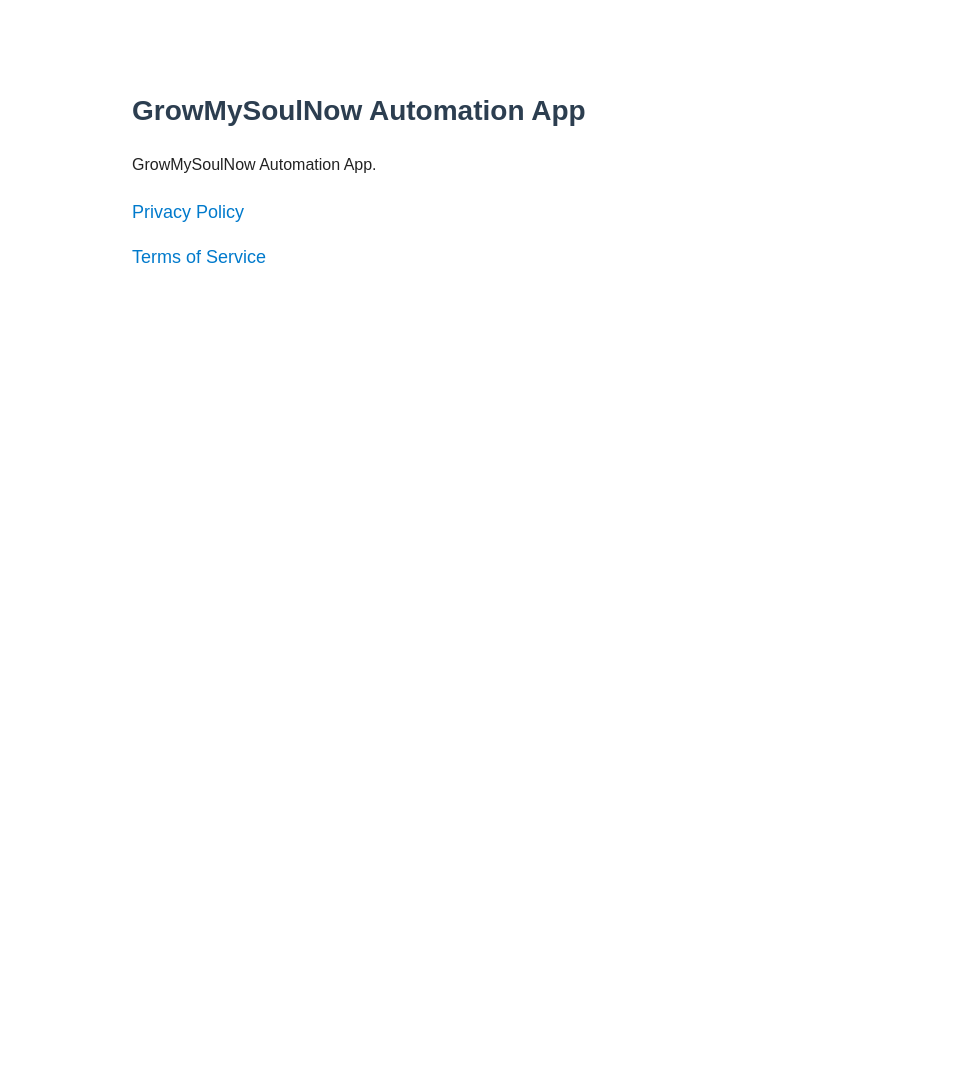
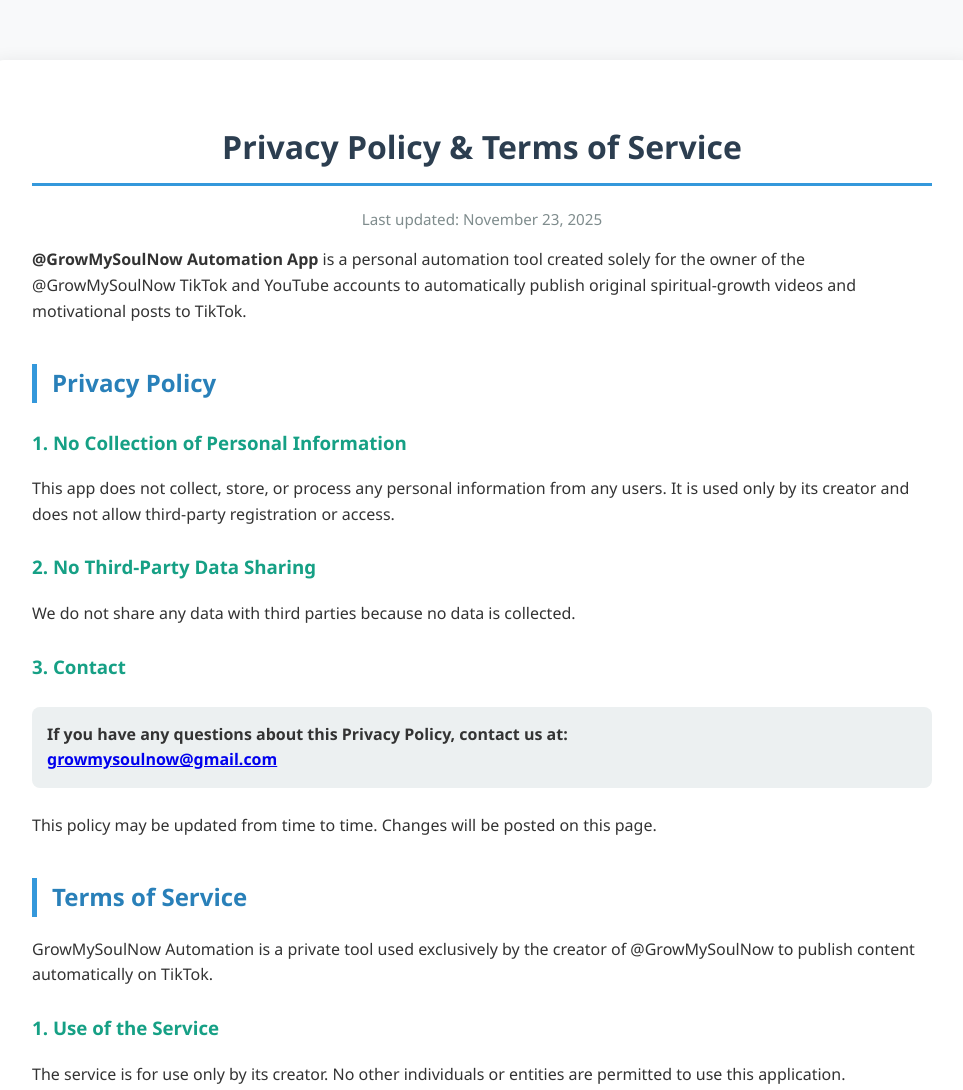
Before and after one commit to growmysoulnow/growmysoulnow.github.io, a plain HTML site: page index.html in a window 1280 px wide. Shown: the top 1090 px of the page, without its empty margins (158-1121 px from the left). Before the commit the page ends 800 px from the top, so only its background shows below. Drawn offline with Linux system fonts and the light colour scheme.

Commit message:
Update index.html

```diff
--- a/index.html
+++ b/index.html
@@ -1,45 +1,119 @@
 <!DOCTYPE html>
 <html lang="en">
 <head>
-    <meta charset="UTF-8" />
-    <meta name="viewport" content="width=device-width, initial-scale=1.0" />
-    <title>GrowMySoulNow</title>
-
+    <meta charset="UTF-8">
+    <meta name="viewport" content="width=device-width, initial-scale=1.0">
+    <title>Privacy Policy & Terms of Service – @GrowMySoulNow Automation App</title>
     <style>
         body {
-            font-family: Arial, sans-serif;
-            max-width: 700px;
-            margin: 50px auto;
+            font-family: 'Segoe UI', Tahoma, Geneva, Verdana, sans-serif;
+            line-height: 1.6;
+            color: #333;
+            background-color: #f8f9fa;
+            margin: 0;
             padding: 20px;
-            line-height: 1.6;
-            color: #222;
+        }
+        .container {
+            max-width: 900px;
+            margin: 40px auto;
+            background: #ffffff;
+            padding: 40px;
+            border-radius: 12px;
+            box-shadow: 0 4px 20px rgba(0,0,0,0.1);
         }
         h1 {
+            text-align: center;
             color: #2c3e50;
-            font-size: 28px;
+            border-bottom: 3px solid #3498db;
+            padding-bottom: 10px;
         }
-        a {
-            color: #007acc;
-            text-decoration: none;
-            font-size: 18px;
+        h2 {
+            color: #2980b9;
+            margin-top: 40px;
+            border-left: 5px solid #3498db;
+            padding-left: 15px;
         }
-        a:hover {
-            text-decoration: underline;
+        h3 {
+            color: #16a085;
+            margin-top: 25px;
         }
-        .section {
-            margin-top: 20px;
+        p, li {
+            margin-bottom: 15px;
+        }
+        ul {
+            padding-left: 30px;
+        }
+        .date {
+            font-size: 0.95em;
+            color: #7f8c8d;
+            text-align: center;
+        }
+        .contact {
+            background-color: #ecf0f1;
+            padding: 15px;
+            border-radius: 8px;
+            margin: 25px 0;
+            font-weight: bold;
+        }
+        footer {
+            text-align: center;
+            margin-top: 60px;
+            color: #95a5a6;
+            font-size: 0.9em;
         }
     </style>
 </head>
+<body>
 
-<body>
-    <h1>GrowMySoulNow Automation App</h1>
+<div class="container">
 
-    <p>GrowMySoulNow Automation App.</p>
+    <h1>Privacy Policy & Terms of Service</h1>
+    <p class="date">Last updated: November 23, 2025</p>
 
-    <div class="section">
-        <p><a href="policies/privacy.html">Privacy Policy</a></p>
-        <p><a href="policies/terms.html">Terms of Service</a></p>
-    </div>
+    <p><strong>@GrowMySoulNow Automation App</strong> is a personal automation tool created solely for the owner of the @GrowMySoulNow TikTok and YouTube accounts to automatically publish original spiritual-growth videos and motivational posts to TikTok.</p>
+
+    <!-- ==================== PRIVACY POLICY ==================== -->
+    <h2>Privacy Policy</h2>
+
+    <h3>1. No Collection of Personal Information</h3>
+    <p>This app does not collect, store, or process any personal information from any users. It is used only by its creator and does not allow third-party registration or access.</p>
+
+    <h3>2. No Third-Party Data Sharing</h3>
+    <p>We do not share any data with third parties because no data is collected.</p>
+
+    <h3>3. Contact</h3>
+    <p class="contact">
+        If you have any questions about this Privacy Policy, contact us at:<br>
+        <a href="mailto:growmysoulnow@gmail.com">growmysoulnow@gmail.com</a>
+    </p>
+    <p>This policy may be updated from time to time. Changes will be posted on this page.</p>
+
+    <!-- ==================== TERMS OF SERVICE ==================== -->
+    <h2>Terms of Service</h2>
+
+    <p>GrowMySoulNow Automation is a private tool used exclusively by the creator of @GrowMySoulNow to publish content automatically on TikTok.</p>
+
+    <h3>1. Use of the Service</h3>
+    <p>The service is for use only by its creator. No other individuals or entities are permitted to use this application.</p>
+
+    <h3>2. Limitation of Liability</h3>
+    <p>To the fullest extent permitted by law, liability is limited to the amount paid by the user for the service ($0.00).</p>
+
+    <h3>3. Governing Law</h3>
+    <p>These terms shall be governed by the laws of the United States.</p>
+
+    <h3>4. Contact</h3>
+    <p class="contact">
+        Questions? Email: <a href="mailto:growmysoulnow@gmail.com">growmysoulnow@gmail.com</a>
+    </p>
+
+    <p>We may update these terms. Continued use after changes constitutes acceptance.</p>
+
+</div>
+
+<footer>
+    &copy; 2025 @GrowMySoulNow Automation App – All rights reserved.
+</footer>
+
 </body>
 </html>
```
